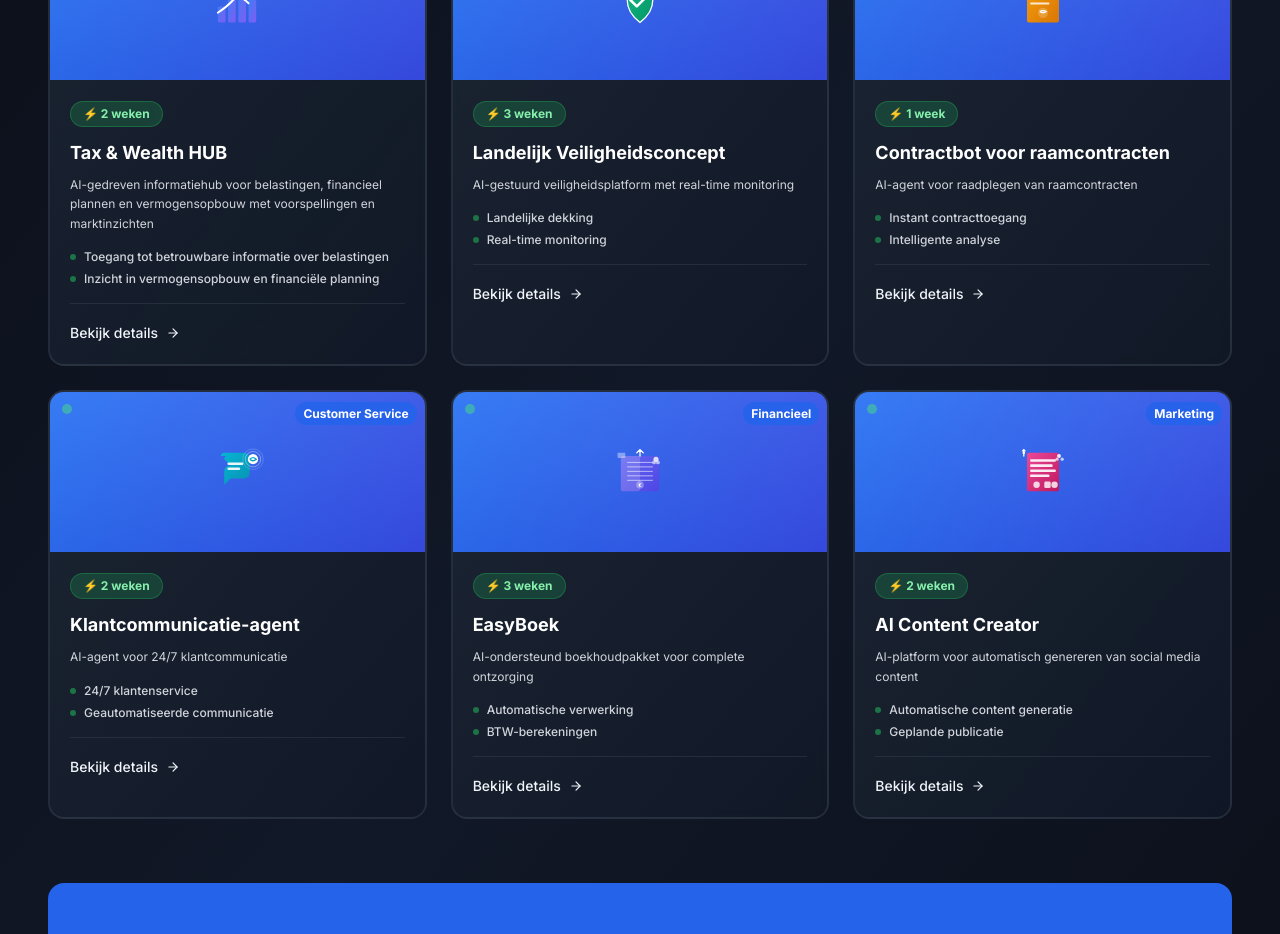
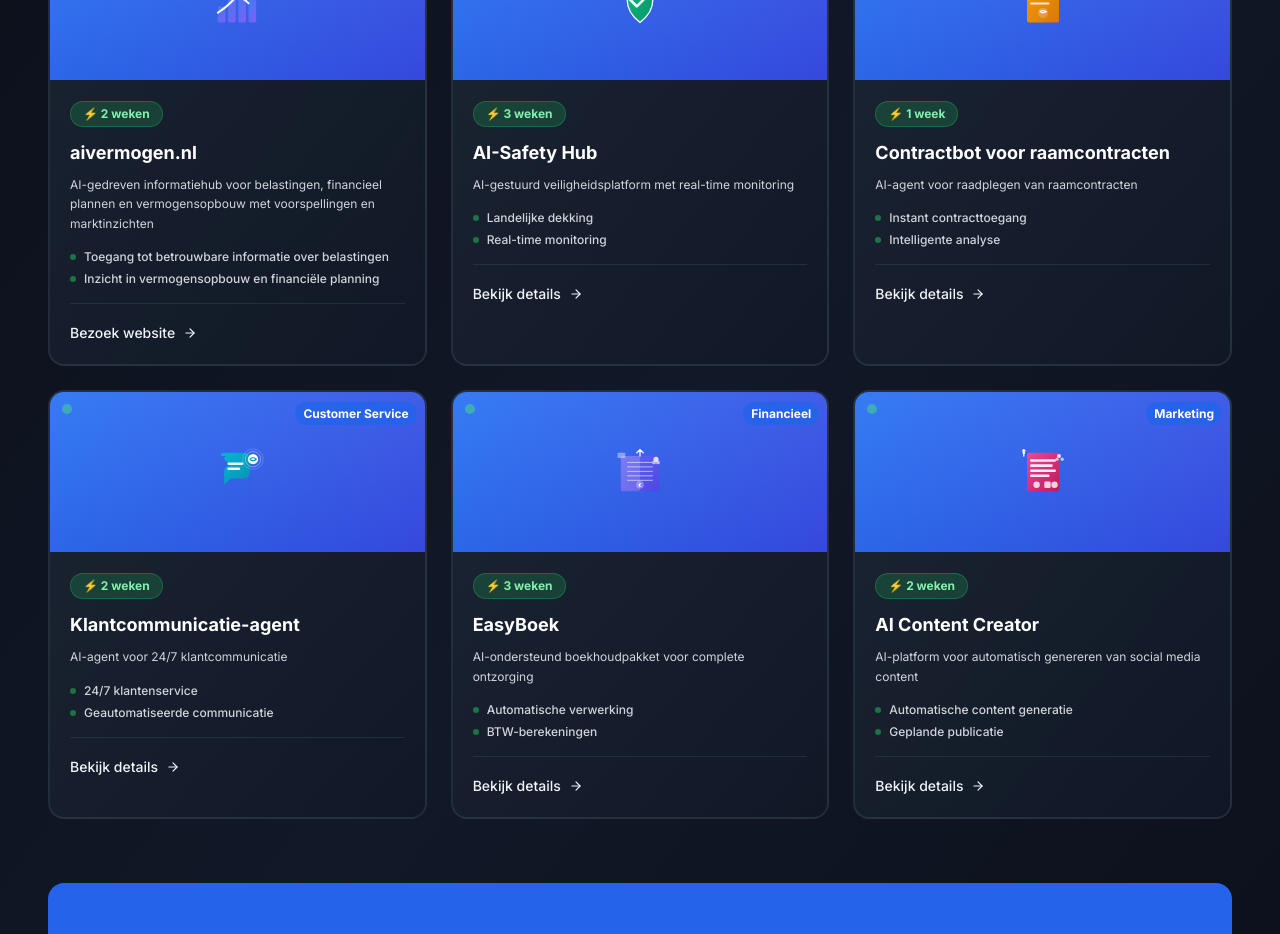
Before and after one commit to HoltermanP/AI-group, a Next.js app: page / in a window 1280 px wide. Shown: the part 9280-10214 px from the top of the page. Built offline with nearby package versions, Linux system fonts and the light colour scheme.

Commit message:
Fix: Verwijder vreemde tekens bij nieuwsberichten en voeg inleidende tekst toe

```diff
--- a/app/cases/[slug]/page.tsx
+++ b/app/cases/[slug]/page.tsx
@@ -65,6 +65,19 @@ export default function CaseDetailPage({ params }: Props) {
                 <div className="inline-flex items-center space-x-2 bg-green-100 dark:bg-green-900/30 text-green-700 dark:text-green-300 px-4 py-2 rounded-full text-sm font-bold mb-4">
                   <span>⚡</span>
                   <span>{caseItem.timeline}</span>
+                </div>
+              )}
+              {(caseItem as any).externalUrl && (
+                <div className="mb-4">
+                  <Link
+                    href={(caseItem as any).externalUrl}
+                    target="_blank"
+                    rel="noopener noreferrer"
+                    className="inline-flex items-center space-x-2 bg-primary-600 hover:bg-primary-700 text-white px-6 py-3 rounded-lg font-medium transition-colors duration-200"
+                  >
+                    <span>Bezoek {caseItem.title}</span>
+                    <ArrowRight size={18} />
+                  </Link>
                 </div>
               )}
             </div>
--- a/app/cases/page.tsx
+++ b/app/cases/page.tsx
@@ -94,10 +94,12 @@ export default function CasesPage() {
                   </div>
 
                   <Link
-                    href={`/cases/${caseItem.slug}`}
+                    href={(caseItem as any).externalUrl || `/cases/${caseItem.slug}`}
+                    target={(caseItem as any).externalUrl ? "_blank" : undefined}
+                    rel={(caseItem as any).externalUrl ? "noopener noreferrer" : undefined}
                     className="inline-flex items-center space-x-2 text-primary-400 hover:text-primary-300 font-medium transition-colors duration-200 text-sm"
                   >
-                    <span>Lees meer</span>
+                    <span>{(caseItem as any).externalUrl ? "Bezoek website" : "Lees meer"}</span>
                     <ArrowRight size={14} />
                   </Link>
                 </div>
--- a/components/CasesGrid.tsx
+++ b/components/CasesGrid.tsx
@@ -19,10 +19,16 @@ export default function CasesGrid() {
         </div>
 
         <div className="grid sm:grid-cols-2 lg:grid-cols-3 gap-6">
-          {data.cases.map((caseItem, index) => (
+          {data.cases.map((caseItem, index) => {
+            const href = (caseItem as any).externalUrl || `/cases/${caseItem.slug}`
+            const isExternal = !!(caseItem as any).externalUrl
+
+            return (
             <Link
               key={index}
-              href={`/cases/${caseItem.slug}`}
+              href={href}
+              target={isExternal ? "_blank" : undefined}
+              rel={isExternal ? "noopener noreferrer" : undefined}
               className="group bg-gradient-to-br from-gray-800/80 to-gray-900/80 backdrop-blur-sm rounded-2xl overflow-hidden hover:shadow-2xl hover:shadow-primary-500/20 transition-all duration-300 border-2 border-gray-700/50 hover:border-primary-500/50 hover:scale-105 cursor-pointer"
             >
               {/* Case Icon */}
@@ -71,13 +77,13 @@ export default function CasesGrid() {
                 {/* Read more link */}
                 <div className="mt-4 pt-4 border-t border-gray-700/50">
                   <div className="inline-flex items-center space-x-2 text-primary-400 hover:text-primary-300 font-medium transition-colors duration-200 text-sm group-hover:translate-x-1">
-                    <span>Bekijk details</span>
+                    <span>{isExternal ? "Bezoek website" : "Bekijk details"}</span>
                     <ArrowRight size={14} className="group-hover:translate-x-1 transition-transform" />
                   </div>
                 </div>
               </div>
             </Link>
-          ))}
+          )})}
         </div>
 
         {/* CTA Section */}
--- a/data/site.json
+++ b/data/site.json
@@ -265,7 +265,8 @@
   "cases": [
     {
       "slug": "tax-wealth-hub",
-      "title": "Tax & Wealth HUB",
+      "title": "aivermogen.nl",
+      "externalUrl": "https://aivermogen.nl",
       "sector": "Financieel",
       "challenge": "Ondernemers hebben behoefte aan informatie en inzicht over belastingen, financieel plannen en vermogensopbouw",
       "solution": "AI-gedreven informatiehub voor belastingen, financieel plannen en vermogensopbouw met voorspellingen en marktinzichten",
@@ -322,7 +323,7 @@
     },
     {
       "slug": "landelijk-veiligheidsconcept",
-      "title": "Landelijk Veiligheidsconcept",
+      "title": "AI-Safety Hub",
       "sector": "Veiligheid",
       "challenge": "Landelijke veiligheidsstandaarden implementeren en monitoren",
       "solution": "AI-gestuurd veiligheidsplatform met real-time monitoring",
```
